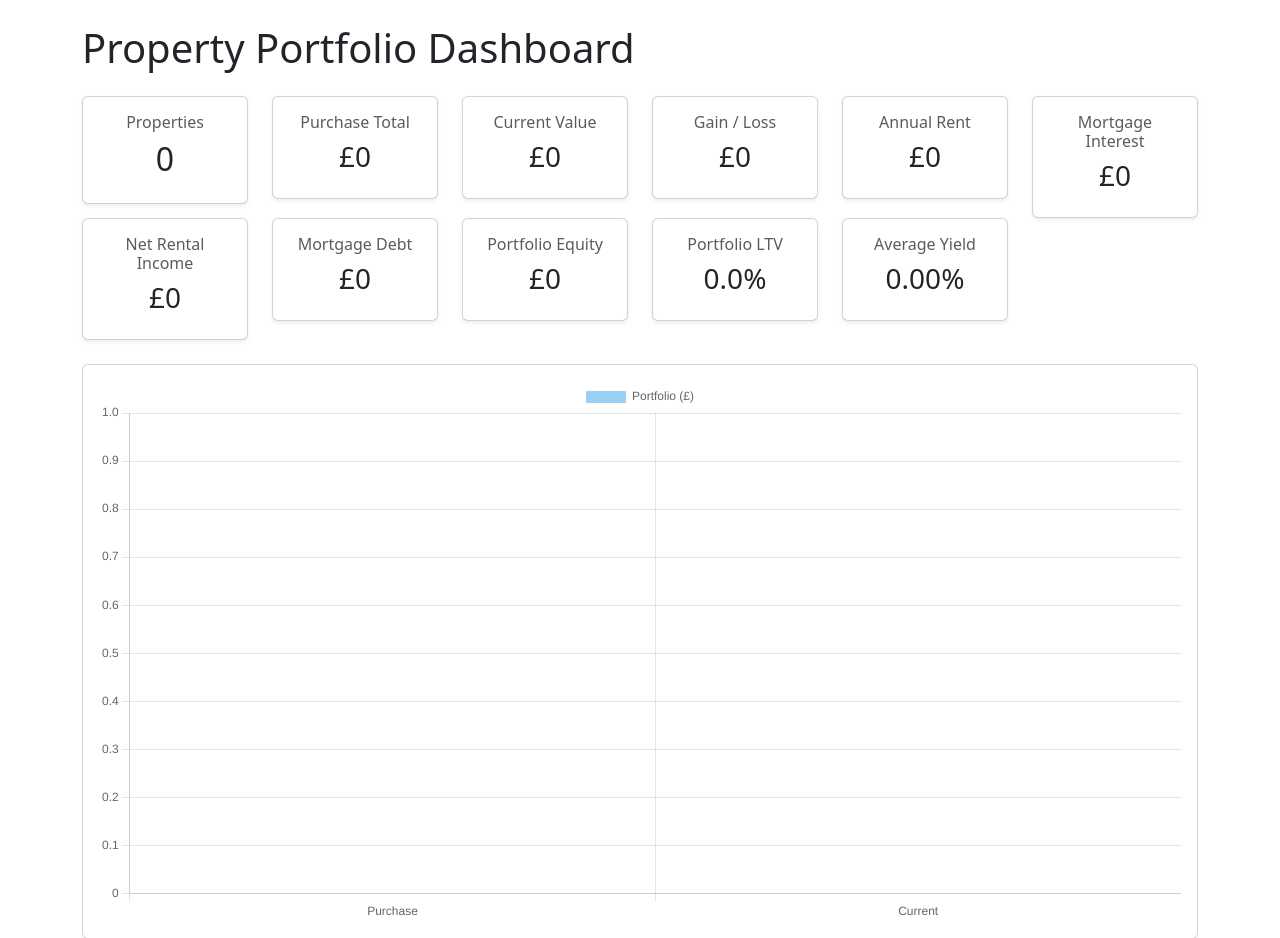
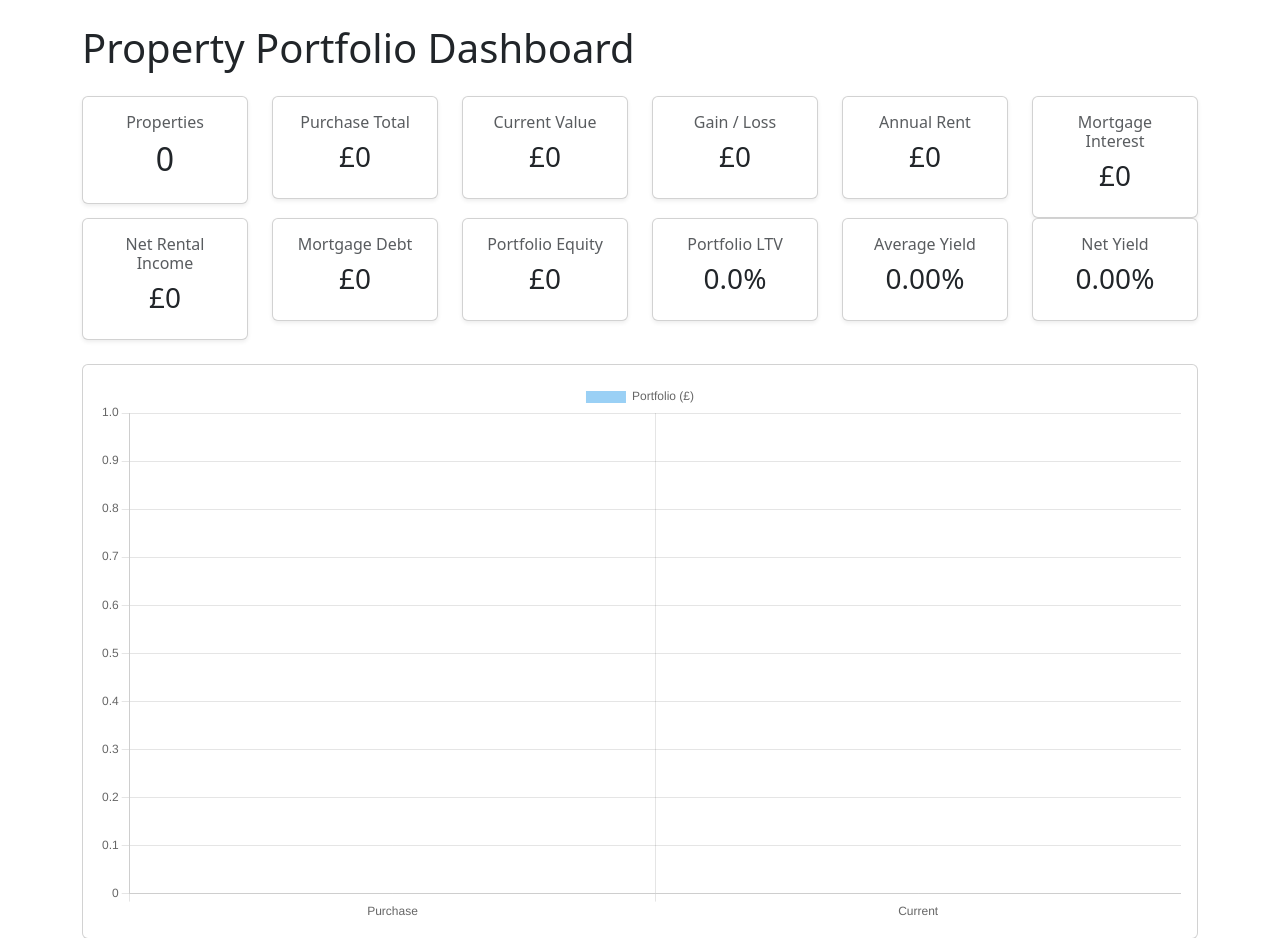
Before and after one commit to JerryRyan747/property-manager, a Flask app: page / in a window 1280 px wide. Shown: the part 56-994 px from the top of the page. Run offline with Flask 3, Linux system fonts and the light colour scheme.

Commit message:
Add portfolio net yield

```diff
--- a/app/services/portfolio.py
+++ b/app/services/portfolio.py
@@ -37,6 +37,11 @@ def portfolio_summary():
 
     total_net_rental_income = (
     total_annual_rent - total_interest
+    )
+
+    net_yield = (
+        (total_net_rental_income / total_current) * 100
+        if total_current else 0
     )
 
     average_yield = (
@@ -97,6 +102,8 @@ def portfolio_summary():
 
         "total_net_rental_income": total_net_rental_income,
 
+        "net_yield": net_yield,
+
         "latest": latest
 
 
--- a/app/templates/home.html
+++ b/app/templates/home.html
@@ -124,6 +124,17 @@ Dashboard
             <h6 class="text-muted">Average Yield</h6>
             <h3>
                 {{ "%.2f"|format(summary.average_yield) }}%
+            </h3>
+        </div>
+    </div>
+</div>
+
+<div class="col-md-2">
+    <div class="card text-center shadow-sm">
+        <div class="card-body">
+            <h6 class="text-muted">Net Yield</h6>
+            <h3>
+                {{ "{:.2f}".format(summary.net_yield) }}%
             </h3>
         </div>
     </div>
```
